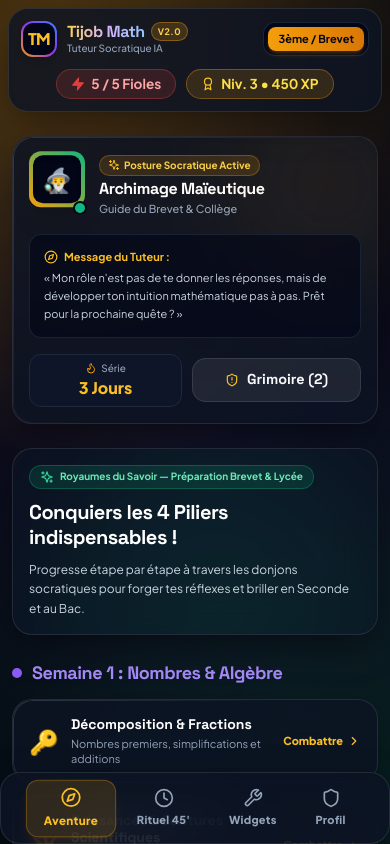
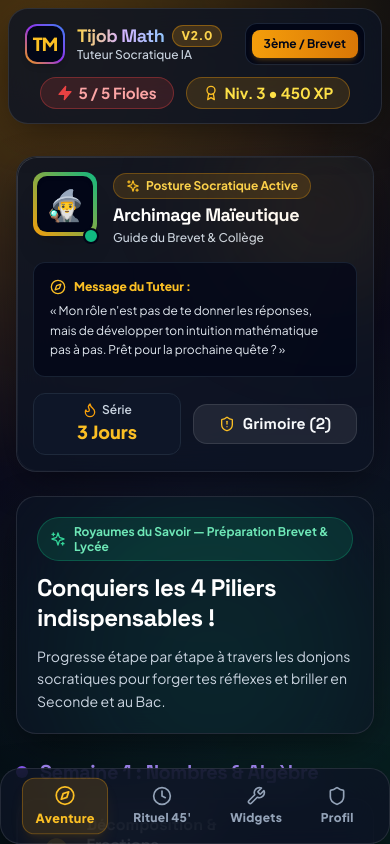
Before and after one commit to olivtopa/Math_Quest_v2, a React (Vite) app: page / in a window 390 px wide. Shown: the top 844 px of the page. Built offline with nearby package versions, Linux system fonts and the light colour scheme.

Commit message:
style: enlarge minimum font sizes across entire application for optimal mobile readability

```diff
--- a/src/components/AvatarCard.tsx
+++ b/src/components/AvatarCard.tsx
@@ -24,33 +24,33 @@ export const AvatarCard: React.FC<AvatarCardProps> = ({ userProfile, onOpenGrimo
       <div className="absolute -right-12 -top-12 w-48 h-48 bg-amber-500/10 rounded-full blur-3xl pointer-events-none" />
 
       {/* Left Avatar Identity */}
-      <div className="flex items-center gap-3.5 sm:gap-5">
+      <div className="flex items-center gap-4 sm:gap-5">
         <div className="relative shrink-0">
-          <div className={`w-14 h-14 sm:w-20 sm:h-20 rounded-xl sm:rounded-2xl bg-gradient-to-tr ${avatar.color} p-1 shadow-xl animate-float`}>
-            <div className="w-full h-full bg-slate-950 rounded-[10px] sm:rounded-[14px] flex items-center justify-center text-2xl sm:text-4xl shadow-inner">
+          <div className={`w-16 h-16 sm:w-20 sm:h-20 rounded-xl sm:rounded-2xl bg-gradient-to-tr ${avatar.color} p-1 shadow-xl animate-float`}>
+            <div className="w-full h-full bg-slate-950 rounded-[10px] sm:rounded-[14px] flex items-center justify-center text-3xl sm:text-4xl shadow-inner">
               {avatar.icon}
             </div>
           </div>
-          <span className="absolute -bottom-0.5 -right-0.5 flex h-3.5 w-3.5 sm:h-4 sm:w-4">
+          <span className="absolute -bottom-0.5 -right-0.5 flex h-4 w-4">
             <span className="animate-ping absolute inline-flex h-full w-full rounded-full bg-emerald-400 opacity-75"></span>
-            <span className="relative inline-flex rounded-full h-3.5 w-3.5 sm:h-4 sm:w-4 bg-emerald-500 border-2 border-slate-950"></span>
+            <span className="relative inline-flex rounded-full h-4 w-4 bg-emerald-500 border-2 border-slate-950"></span>
           </span>
         </div>
 
-        <div className="space-y-0.5 sm:space-y-1">
-          <div className="inline-flex items-center gap-1 px-2 py-0.5 rounded-full bg-amber-500/15 border border-amber-500/30 text-amber-300 text-[10px] sm:text-[11px] font-bold">
-            <Sparkles className="w-3 h-3 text-amber-400 shrink-0" />
+        <div className="space-y-1">
+          <div className="inline-flex items-center gap-1.5 px-3 py-1 rounded-full bg-amber-500/15 border border-amber-500/30 text-amber-300 text-xs sm:text-sm font-bold">
+            <Sparkles className="w-3.5 h-3.5 text-amber-400 shrink-0" />
             <span>Posture Socratique Active</span>
           </div>
-          <h3 className="text-base sm:text-xl font-extrabold text-white tracking-tight leading-tight">{avatar.name}</h3>
-          <p className="text-[11px] sm:text-xs text-slate-400 font-medium">{avatar.title}</p>
+          <h3 className="text-lg sm:text-2xl font-extrabold text-white tracking-tight leading-tight">{avatar.name}</h3>
+          <p className="text-xs sm:text-sm text-slate-300 font-medium">{avatar.title}</p>
         </div>
       </div>
 
       {/* Center Dynamic Speech Bubble */}
-      <div className="flex-1 bg-slate-950/60 p-3.5 sm:p-4 rounded-xl border border-slate-800/80 text-[11px] sm:text-xs text-slate-300 space-y-1 relative max-w-full">
-        <div className="font-bold text-amber-400 flex items-center gap-1.5">
-          <Compass className="w-3.5 h-3.5 shrink-0" /> Message du Tuteur :
+      <div className="flex-1 bg-slate-950/70 p-4 sm:p-5 rounded-xl border border-slate-800/80 text-xs sm:text-sm text-slate-200 space-y-1.5 relative max-w-full">
+        <div className="font-extrabold text-amber-400 flex items-center gap-2 text-xs sm:text-sm">
+          <Compass className="w-4 h-4 shrink-0" /> Message du Tuteur :
         </div>
         <p className="leading-relaxed">
           « Mon rôle n'est pas de te donner les réponses, mais de développer ton intuition mathématique pas à pas. Prêt pour la prochaine quête ? »
@@ -58,19 +58,19 @@ export const AvatarCard: React.FC<AvatarCardProps> = ({ userProfile, onOpenGrimo
       </div>
 
       {/* Right Quick Stats & Actions */}
-      <div className="flex items-center justify-between sm:justify-start gap-2.5 shrink-0 w-full sm:w-auto">
-        <div className="text-center px-3.5 py-1.5 sm:px-4 sm:py-2 bg-slate-900/80 rounded-xl border border-slate-800 flex-1 sm:flex-initial">
-          <div className="text-[10px] sm:text-xs text-slate-400 font-medium flex items-center justify-center gap-1">
-            <Flame className="w-3 h-3 text-amber-500 shrink-0" /> Série
+      <div className="flex items-center justify-between sm:justify-start gap-3 shrink-0 w-full sm:w-auto">
+        <div className="text-center px-4 py-2 sm:px-5 sm:py-2.5 bg-slate-900/90 rounded-xl border border-slate-800 flex-1 sm:flex-initial">
+          <div className="text-xs text-slate-300 font-semibold flex items-center justify-center gap-1">
+            <Flame className="w-4 h-4 text-amber-500 shrink-0" /> Série
           </div>
-          <div className="text-base sm:text-lg font-black text-amber-400">3 Jours</div>
+          <div className="text-lg sm:text-xl font-black text-amber-400">3 Jours</div>
         </div>
 
         <button
           onClick={onOpenGrimoire}
-          className="mq-btn-secondary text-[11px] sm:text-xs py-2 px-3 sm:px-4 bg-amber-500/10 border-amber-500/30 text-amber-300 hover:bg-amber-500/20 flex-1 sm:flex-initial"
+          className="mq-btn-secondary text-xs sm:text-sm py-2.5 px-4 bg-amber-500/10 border-amber-500/30 text-amber-300 hover:bg-amber-500/20 flex-1 sm:flex-initial"
         >
-          <ShieldAlert className="w-3.5 h-3.5 text-amber-400 shrink-0" />
+          <ShieldAlert className="w-4 h-4 text-amber-400 shrink-0" />
           <span>Grimoire ({userProfile.grimoireCount})</span>
         </button>
       </div>
--- a/src/components/AventureView.tsx
+++ b/src/components/AventureView.tsx
@@ -69,22 +69,22 @@ export const AventureView: React.FC<AventureViewProps> = ({
   ];
 
   return (
-    <div className="max-w-6xl mx-auto px-3 py-4 sm:px-4 sm:py-6 space-y-6 sm:space-y-8 overflow-hidden">
+    <div className="max-w-6xl mx-auto px-4 py-6 space-y-6 sm:space-y-8 overflow-hidden">
       {/* Avatar Card Header */}
       <AvatarCard userProfile={userProfile} onOpenGrimoire={onOpenGrimoire} />
 
       {/* Hero Banner */}
-      <div className="mq-glass p-4 sm:p-8 relative overflow-hidden bg-gradient-to-r from-slate-950 via-slate-900 to-slate-950 border border-slate-700/60 max-w-full">
+      <div className="mq-glass p-5 sm:p-8 relative overflow-hidden bg-gradient-to-r from-slate-950 via-slate-900 to-slate-950 border border-slate-700/60 max-w-full">
         <div className="absolute top-0 right-0 w-80 h-80 bg-emerald-500/10 rounded-full blur-3xl pointer-events-none animate-pulse" />
-        <div className="relative z-10 space-y-2.5 max-w-2xl">
-          <div className="inline-flex items-center gap-1.5 px-2.5 py-1 rounded-full bg-emerald-500/15 border border-emerald-500/30 text-emerald-300 text-[10px] sm:text-xs font-bold leading-tight">
-            <Sparkles className="w-3.5 h-3.5 text-emerald-400 shrink-0" />
+        <div className="relative z-10 space-y-3 max-w-2xl">
+          <div className="inline-flex items-center gap-2 px-3 py-1.5 rounded-full bg-emerald-500/15 border border-emerald-500/30 text-emerald-300 text-xs sm:text-sm font-bold leading-tight">
+            <Sparkles className="w-4 h-4 text-emerald-400 shrink-0" />
             <span>Royaumes du Savoir — Préparation Brevet & Lycée</span>
           </div>
-          <h2 className="text-xl sm:text-3xl md:text-4xl font-extrabold text-white tracking-tight leading-tight">
+          <h2 className="text-2xl sm:text-3xl md:text-4xl font-extrabold text-white tracking-tight leading-tight">
             Conquiers les 4 Piliers indispensables !
           </h2>
-          <p className="text-slate-300 text-xs sm:text-sm leading-relaxed">
+          <p className="text-slate-300 text-sm sm:text-base leading-relaxed">
             Progresse étape par étape à travers les donjons socratiques pour forger tes réflexes et briller en Seconde et au Bac.
           </p>
         </div>
@@ -96,46 +96,46 @@ export const AventureView: React.FC<AventureViewProps> = ({
           const isUnlocked = gameState.level >= realm.minLevel;
           return (
             <div key={realm.id} className="space-y-3 sm:space-y-4">
-              <div className="flex items-center gap-2.5">
-                <span className={`w-2.5 h-2.5 sm:w-3 sm:h-3 rounded-full ${realm.badgeColor}`} />
-                <h3 className={`text-lg sm:text-xl font-extrabold tracking-tight ${realm.color}`}>
+              <div className="flex items-center gap-3">
+                <span className={`w-3 h-3 rounded-full ${realm.badgeColor}`} />
+                <h3 className={`text-xl sm:text-2xl font-extrabold tracking-tight ${realm.color}`}>
                   {realm.title}
                 </h3>
               </div>
 
-              <div className="grid grid-cols-1 md:grid-cols-2 gap-3 sm:gap-4">
+              <div className="grid grid-cols-1 md:grid-cols-2 gap-4">
                 {isUnlocked ? (
                   realm.quests.map((quest, qIdx) => (
                     <button
                       key={qIdx}
                       onClick={() => onStartDungeon(realm.id, qIdx)}
-                      className="mq-glass mq-glass-interactive p-4 sm:p-5 rounded-2xl border border-slate-800 flex justify-between items-center text-left group gap-3"
+                      className="mq-glass mq-glass-interactive p-4 sm:p-6 rounded-2xl border border-slate-800 flex justify-between items-center text-left group gap-4"
                     >
-                      <div className="flex items-center gap-3 sm:gap-4">
-                        <span className="text-2xl sm:text-3xl shrink-0">{quest.icon}</span>
+                      <div className="flex items-center gap-4">
+                        <span className="text-3xl sm:text-4xl shrink-0">{quest.icon}</span>
                         <div>
-                          <h4 className="font-extrabold text-sm sm:text-base text-white group-hover:text-amber-400 transition-colors leading-tight">
+                          <h4 className="font-extrabold text-base sm:text-lg text-white group-hover:text-amber-400 transition-colors leading-tight">
                             {quest.title}
                           </h4>
-                          <p className="text-[11px] sm:text-xs text-slate-400 mt-0.5 leading-snug">{quest.sub}</p>
+                          <p className="text-xs sm:text-sm text-slate-300 mt-1 leading-snug">{quest.sub}</p>
                         </div>
                       </div>
-                      <div className="flex items-center gap-1 text-[11px] sm:text-xs font-extrabold text-amber-400 shrink-0">
+                      <div className="flex items-center gap-1.5 text-xs sm:text-sm font-extrabold text-amber-400 shrink-0">
                         <span>Combattre</span>
-                        <ChevronRight className="w-3.5 h-3.5 sm:w-4 sm:h-4 group-hover:translate-x-1 transition-transform" />
+                        <ChevronRight className="w-4 h-4 sm:w-5 sm:h-5 group-hover:translate-x-1 transition-transform" />
                       </div>
                     </button>
                   ))
                 ) : (
-                  <div className="col-span-full mq-glass p-4 sm:p-6 rounded-2xl border border-dashed border-slate-800/80 flex items-center justify-between text-slate-500 opacity-60 gap-3">
-                    <div className="flex items-center gap-3 sm:gap-4">
-                      <Lock className="w-6 h-6 sm:w-8 sm:h-8 text-slate-600 shrink-0" />
+                  <div className="col-span-full mq-glass p-5 sm:p-6 rounded-2xl border border-dashed border-slate-800/80 flex items-center justify-between text-slate-500 opacity-60 gap-4">
+                    <div className="flex items-center gap-4">
+                      <Lock className="w-7 h-7 sm:w-8 sm:h-8 text-slate-600 shrink-0" />
                       <div>
-                        <h4 className="font-bold text-sm sm:text-base text-slate-400">{realm.title} (Verrouillé)</h4>
-                        <p className="text-[11px] sm:text-xs text-slate-500">Requis : Niveau {realm.minLevel} (Terminer le royaume précédent)</p>
+                        <h4 className="font-bold text-base sm:text-lg text-slate-400">{realm.title} (Verrouillé)</h4>
+                        <p className="text-xs sm:text-sm text-slate-500">Requis : Niveau {realm.minLevel} (Terminer le royaume précédent)</p>
                       </div>
                     </div>
-                    <span className="text-[10px] sm:text-xs font-bold px-2.5 py-1 bg-slate-900 rounded-lg border border-slate-800 shrink-0">Verrouillé</span>
+                    <span className="text-xs sm:text-sm font-bold px-3 py-1 bg-slate-900 rounded-lg border border-slate-800 shrink-0">Verrouillé</span>
                   </div>
                 )}
               </div>
--- a/src/components/Header.tsx
+++ b/src/components/Header.tsx
@@ -14,34 +14,34 @@ export const Header: React.FC<HeaderProps> = ({
   purchasedCycles = ['3eme']
 }) => {
   return (
-    <header className="mq-glass sticky top-0 z-50 mx-2 my-2 sm:mx-4 sm:my-3 px-3 py-3 sm:px-6 sm:py-3.5 flex flex-col sm:flex-row items-center justify-between gap-3 border-b border-slate-800/80 max-w-full overflow-hidden">
+    <header className="mq-glass sticky top-0 z-50 mx-2 my-2 sm:mx-4 sm:my-3 px-4 py-3.5 sm:px-6 sm:py-4 flex flex-col sm:flex-row items-center justify-between gap-3 border-b border-slate-800/80 max-w-full overflow-hidden">
       {/* Top Row / Left Section: Brand & Active Cycle Badge */}
-      <div className="flex items-center justify-between w-full sm:w-auto gap-3">
-        <div className="flex items-center gap-2.5">
-          <div className="w-9 h-9 sm:w-11 sm:h-11 rounded-xl sm:rounded-2xl bg-gradient-to-tr from-amber-500 via-purple-600 to-blue-500 p-0.5 shadow-md shrink-0">
-            <div className="w-full h-full bg-slate-950 rounded-[10px] sm:rounded-[14px] flex items-center justify-center font-black text-amber-400 text-base sm:text-xl tracking-tighter">
+      <div className="flex items-center justify-between w-full sm:w-auto gap-4">
+        <div className="flex items-center gap-3">
+          <div className="w-10 h-10 sm:w-12 sm:h-12 rounded-xl sm:rounded-2xl bg-gradient-to-tr from-amber-500 via-purple-600 to-blue-500 p-0.5 shadow-md shrink-0">
+            <div className="w-full h-full bg-slate-950 rounded-[10px] sm:rounded-[14px] flex items-center justify-center font-black text-amber-400 text-lg sm:text-2xl tracking-tighter">
               TM
             </div>
           </div>
           <div>
-            <div className="flex items-center gap-1.5">
-              <h1 className="text-base sm:text-xl font-extrabold tracking-tight bg-gradient-to-r from-amber-300 via-purple-300 to-blue-300 bg-clip-text text-transparent leading-none">
+            <div className="flex items-center gap-2">
+              <h1 className="text-lg sm:text-2xl font-extrabold tracking-tight bg-gradient-to-r from-amber-300 via-purple-300 to-blue-300 bg-clip-text text-transparent leading-tight">
                 Tijob Math
               </h1>
-              <span className="text-[9px] sm:text-[10px] font-bold px-1.5 py-0.5 rounded-full bg-amber-500/20 text-amber-300 border border-amber-500/40 uppercase tracking-wider">
+              <span className="text-xs font-extrabold px-2 py-0.5 rounded-full bg-amber-500/20 text-amber-300 border border-amber-500/40 uppercase tracking-wider">
                 v2.0
               </span>
             </div>
-            <p className="text-[10px] sm:text-[11px] text-slate-400 font-medium">Tuteur Socratique IA</p>
+            <p className="text-xs sm:text-sm text-slate-300 font-medium">Tuteur Socratique IA</p>
           </div>
         </div>
 
         {/* Cycle Tabs (Displays only purchased modules, default: 3ème / Brevet) */}
-        <div className="flex items-center bg-slate-950/90 p-1 rounded-xl border border-slate-800/90 shrink-0">
+        <div className="flex items-center bg-slate-950/90 p-1.5 rounded-xl border border-slate-800/90 shrink-0">
           {purchasedCycles.includes('3eme') && (
             <button
               onClick={() => onCycleChange('3eme')}
-              className={`px-2.5 py-1 sm:px-3.5 sm:py-1.5 rounded-lg sm:rounded-xl text-[11px] sm:text-xs font-bold transition-all ${
+              className={`px-3 py-1.5 sm:px-4 sm:py-2 rounded-lg sm:rounded-xl text-xs sm:text-sm font-bold transition-all ${
                 userProfile.cycle === '3eme'
                   ? 'bg-gradient-to-r from-amber-500 to-amber-600 text-slate-950 shadow-md shadow-amber-500/20'
                   : 'text-slate-400 hover:text-slate-200'
@@ -54,7 +54,7 @@ export const Header: React.FC<HeaderProps> = ({
           {purchasedCycles.includes('lycee') && (
             <button
               onClick={() => onCycleChange('lycee')}
-              className={`px-2.5 py-1 sm:px-3.5 sm:py-1.5 rounded-lg sm:rounded-xl text-[11px] sm:text-xs font-bold transition-all ${
+              className={`px-3 py-1.5 sm:px-4 sm:py-2 rounded-lg sm:rounded-xl text-xs sm:text-sm font-bold transition-all ${
                 userProfile.cycle === 'lycee'
                   ? 'bg-gradient-to-r from-purple-600 to-indigo-600 text-white shadow-md shadow-purple-600/20'
                   : 'text-slate-400 hover:text-slate-200'
@@ -67,7 +67,7 @@ export const Header: React.FC<HeaderProps> = ({
           {purchasedCycles.includes('terminale') && (
             <button
               onClick={() => onCycleChange('terminale')}
-              className={`px-2.5 py-1 sm:px-3.5 sm:py-1.5 rounded-lg sm:rounded-xl text-[11px] sm:text-xs font-bold transition-all ${
+              className={`px-3 py-1.5 sm:px-4 sm:py-2 rounded-lg sm:rounded-xl text-xs sm:text-sm font-bold transition-all ${
                 userProfile.cycle === 'terminale'
                   ? 'bg-gradient-to-r from-blue-600 to-pink-600 text-white shadow-md shadow-blue-600/20'
                   : 'text-slate-400 hover:text-slate-200'
@@ -80,14 +80,14 @@ export const Header: React.FC<HeaderProps> = ({
       </div>
 
       {/* Gamification Stats: Fioles & XP */}
-      <div className="flex items-center justify-center sm:justify-end gap-2.5 w-full sm:w-auto">
-        <div className="mq-badge-energy px-2.5 py-1 sm:px-3.5 sm:py-1.5 text-xs">
-          <Zap className="w-3.5 h-3.5 fill-red-500 text-red-500 animate-pulse shrink-0" />
+      <div className="flex items-center justify-center sm:justify-end gap-3 w-full sm:w-auto">
+        <div className="mq-badge-energy px-3 py-1.5 sm:px-4 sm:py-2 text-xs sm:text-sm">
+          <Zap className="w-4 h-4 fill-red-500 text-red-500 animate-pulse shrink-0" />
           <span>{userProfile.energyVials} / {userProfile.maxEnergyVials} Fioles</span>
         </div>
 
-        <div className="mq-badge-xp px-2.5 py-1 sm:px-3.5 sm:py-1.5 text-xs">
-          <Award className="w-3.5 h-3.5 text-amber-400 shrink-0" />
+        <div className="mq-badge-xp px-3 py-1.5 sm:px-4 sm:py-2 text-xs sm:text-sm">
+          <Award className="w-4 h-4 text-amber-400 shrink-0" />
           <span>Niv. {userProfile.level} • {userProfile.xp} XP</span>
         </div>
       </div>
--- a/src/components/Navigation.tsx
+++ b/src/components/Navigation.tsx
@@ -9,28 +9,28 @@ interface NavigationProps {
 
 export const Navigation: React.FC<NavigationProps> = ({ activeTab, onTabChange }) => {
   const tabs: { id: MainTab; label: string; icon: React.ReactNode }[] = [
-    { id: 'aventure', label: 'Aventure', icon: <Compass className="w-5 h-5" /> },
-    { id: 'rituel', label: 'Rituel 45\'', icon: <Clock className="w-5 h-5" /> },
-    { id: 'widgets', label: 'Widgets', icon: <Wrench className="w-5 h-5" /> },
-    { id: 'profile', label: 'Profil', icon: <Shield className="w-5 h-5" /> }
+    { id: 'aventure', label: 'Aventure', icon: <Compass className="w-5 h-5 sm:w-6 sm:h-6" /> },
+    { id: 'rituel', label: 'Rituel 45\'', icon: <Clock className="w-5 h-5 sm:w-6 sm:h-6" /> },
+    { id: 'widgets', label: 'Widgets', icon: <Wrench className="w-5 h-5 sm:w-6 sm:h-6" /> },
+    { id: 'profile', label: 'Profil', icon: <Shield className="w-5 h-5 sm:w-6 sm:h-6" /> }
   ];
 
   return (
-    <nav className="mq-glass fixed bottom-0 left-0 right-0 z-50 px-6 py-2 border-t border-slate-800/80 bg-slate-950/95 backdrop-blur-2xl flex items-center justify-around shadow-2xl">
+    <nav className="mq-glass fixed bottom-0 left-0 right-0 z-50 px-4 py-2.5 border-t border-slate-800/80 bg-slate-950/95 backdrop-blur-2xl flex items-center justify-around shadow-2xl">
       {tabs.map((t) => {
         const isActive = activeTab === t.id;
         return (
           <button
             key={t.id}
             onClick={() => onTabChange(t.id)}
-            className={`flex flex-col items-center gap-1 py-1.5 px-4 rounded-xl transition-all ${
+            className={`flex flex-col items-center gap-1 py-1.5 px-3 sm:px-5 rounded-xl transition-all ${
               isActive
                 ? 'text-amber-400 bg-amber-500/15 border border-amber-500/30 shadow-lg shadow-amber-500/10 scale-105'
                 : 'text-slate-400 hover:text-slate-200'
             }`}
           >
             {t.icon}
-            <span className="text-[11px] font-extrabold tracking-wide">{t.label}</span>
+            <span className="text-xs sm:text-sm font-extrabold tracking-wide">{t.label}</span>
           </button>
         );
       })}
--- a/src/styles/index.css
+++ b/src/styles/index.css
@@ -72,6 +72,10 @@ body.theme-term {
   padding: 0;
 }
 
+html, body {
+  font-size: 16px;
+}
+
 body {
   font-family: var(--font-body);
   background-color: var(--bg-dark);
@@ -79,6 +83,7 @@ body {
   min-height: 100vh;
   overflow-x: hidden;
   position: relative;
+  line-height: 1.6;
 }
 
 /* Animated Ambient Glow Canvas Background */
@@ -149,8 +154,8 @@ h1, h2, h3, h4, h5, h6 {
   color: #ffffff;
   font-family: var(--font-heading);
   font-weight: 700;
-  font-size: 0.95rem;
-  padding: 12px 26px;
+  font-size: 1.05rem;
+  padding: 13px 28px;
   border-radius: 14px;
   border: none;
   cursor: pointer;
@@ -178,8 +183,8 @@ h1, h2, h3, h4, h5, h6 {
   color: var(--text-main);
   font-family: var(--font-heading);
   font-weight: 600;
-  font-size: 0.9rem;
-  padding: 10px 22px;
+  font-size: 0.98rem;
+  padding: 11px 24px;
   border-radius: 14px;
   border: 1px solid var(--border-color);
   cursor: pointer;
@@ -202,26 +207,26 @@ h1, h2, h3, h4, h5, h6 {
   display: inline-flex;
   align-items: center;
   gap: 6px;
-  padding: 6px 14px;
+  padding: 7px 16px;
   background: rgba(239, 68, 68, 0.15);
   border: 1px solid rgba(239, 68, 68, 0.35);
   border-radius: 20px;
   color: #fca5a5;
   font-weight: 700;
-  font-size: 0.85rem;
+  font-size: 0.95rem;
 }
 
 .mq-badge-xp {
   display: inline-flex;
   align-items: center;
   gap: 6px;
-  padding: 6px 14px;
+  padding: 7px 16px;
   background: rgba(245, 158, 11, 0.15);
   border: 1px solid rgba(245, 158, 11, 0.35);
   border-radius: 20px;
   color: #fde047;
   font-weight: 700;
-  font-size: 0.85rem;
+  font-size: 0.95rem;
 }
 
 /* Input Form Row Layout */
@@ -240,7 +245,7 @@ h1, h2, h3, h4, h5, h6 {
 
 /* KaTeX custom sizing inside cards */
 .math-rendered-content .katex {
-  font-size: 1.15em;
+  font-size: 1.3em;
   color: #f8fafc;
 }
 
```
Also changed, not shown: src/components/CombatView.tsx (+37 -37 lines), src/components/ProfileView.tsx (+21 -21 lines), src/components/RituelView.tsx (+32 -32 lines), src/components/WidgetsView.tsx (+25 -25 lines).
